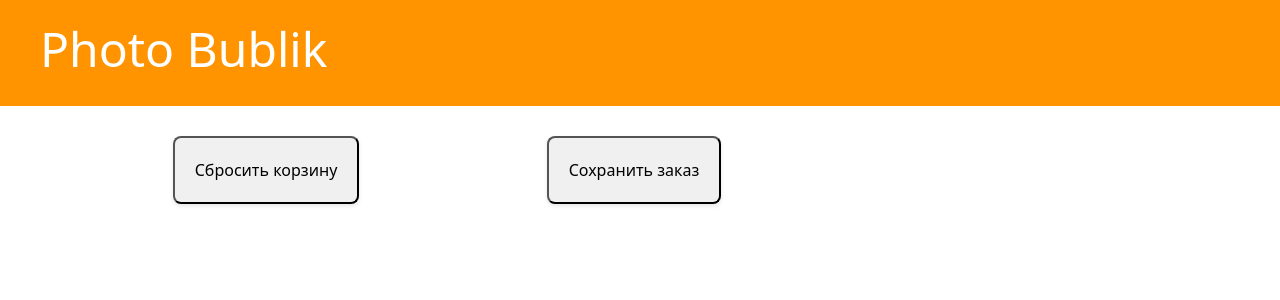
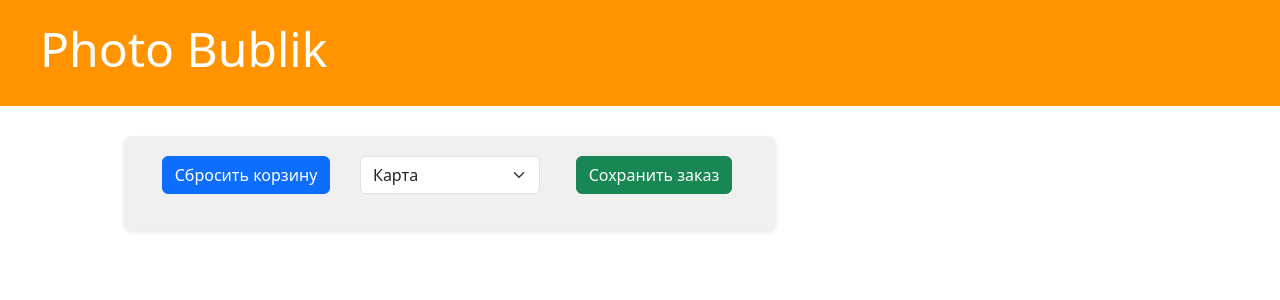
Before and after one commit to leha404/django_bublik, a Django app: page / in a window 1280 px wide. Shown: the top 300 px of the page. Run offline with Django 3.2, Linux system fonts and the light colour scheme; data that the repository does not hold is empty.

Commit message:
add selector to form and pass through

```diff
--- a/bublik/models.py
+++ b/bublik/models.py
@@ -15,7 +15,7 @@ class Order(models.Model):
     products = models.ManyToManyField(Product, through="Orderposition")
 
     def __str__(self):
-        return str(self.id)
+        return str(self.id) + " - " + str(self.created_date)
 
 class Orderposition(models.Model):
     product = models.ForeignKey(Product, on_delete=models.CASCADE)
--- a/bublik/templates/bublik/product_list.html
+++ b/bublik/templates/bublik/product_list.html
@@ -3,14 +3,25 @@
 
 {% block content %}
 	<div class="container text-center">
-		<div class="row">
-			<div class="col">
-				<button id="reset-button" class="product">Сбросить корзину</button>
+		<div class="row product">
+			<div class="col-4">
+				<button id="reset-button" class="btn btn-primary">Сбросить корзину</button>
 			</div>
 			<div class="col">
 				<form id="cart-form" action="/order/new/" method="POST">{% csrf_token %}
 					<!-- Динамические поля будут добавлены сюда с помощью JavaScript -->
-					<button type="submit" class="product">Сохранить заказ</button>
+					<div class="row">
+						<div class="col">
+							<select class="form-select" name="payment_method">
+								<option selected value="card">Карта</option>
+								<option value="cash">Наличные</option>
+								<option value="perevod">Перевод</option>
+							</select>
+						</div>
+						<div class="col">
+							<button type="submit" class="btn btn-success">Сохранить заказ</button>
+						</div>
+					</div>
 				</form>
 			</div>
 		</div>
--- a/bublik/views.py
+++ b/bublik/views.py
@@ -10,26 +10,27 @@ def product_list(request):
 def order_new(request):
     if request.method == 'POST':
         products = {key: value for key, value in request.POST.items() if key.startswith('product_')}
+        payment_method = request.POST.get('payment_method')
 
-        order_form = OrderForm()
-        order = order_form.save(commit=False)
-        # TODO
-        order.payment_type = 'cash'
-        order.save()
+        if len(products) > 0:
+            order_form = OrderForm()
+            order = order_form.save(commit=False)
+            order.payment_type = payment_method
+            order.save()
 
-        for p_key in products:
-            product_id = p_key[8:]  # Извлекаем ID продукта, начиная с 9-го символа ключа
-            product_quantity = products[p_key]  # Получаем количество продукта
+            for p_key in products:
+                product_id = p_key[8:]  # Извлекаем ID продукта, начиная с 9-го символа ключа
+                product_quantity = products[p_key]  # Получаем количество продукта
 
-            order_pos_form = OrderpositionForm()
-            pos = order_pos_form.save(commit=False)
+                order_pos_form = OrderpositionForm()
+                pos = order_pos_form.save(commit=False)
 
-            product = get_object_or_404(Product, pk=product_id)
+                product = get_object_or_404(Product, pk=product_id)
 
-            pos.product = product
-            pos.count = product_quantity
-            pos.order = order
+                pos.product = product
+                pos.count = product_quantity
+                pos.order = order
 
-            pos.save()
+                pos.save()
 
         return redirect('product_list')
```
Also changed, not shown: sql/product_table.sql (renamed from ProductStat.sql, +4 -3 lines).
